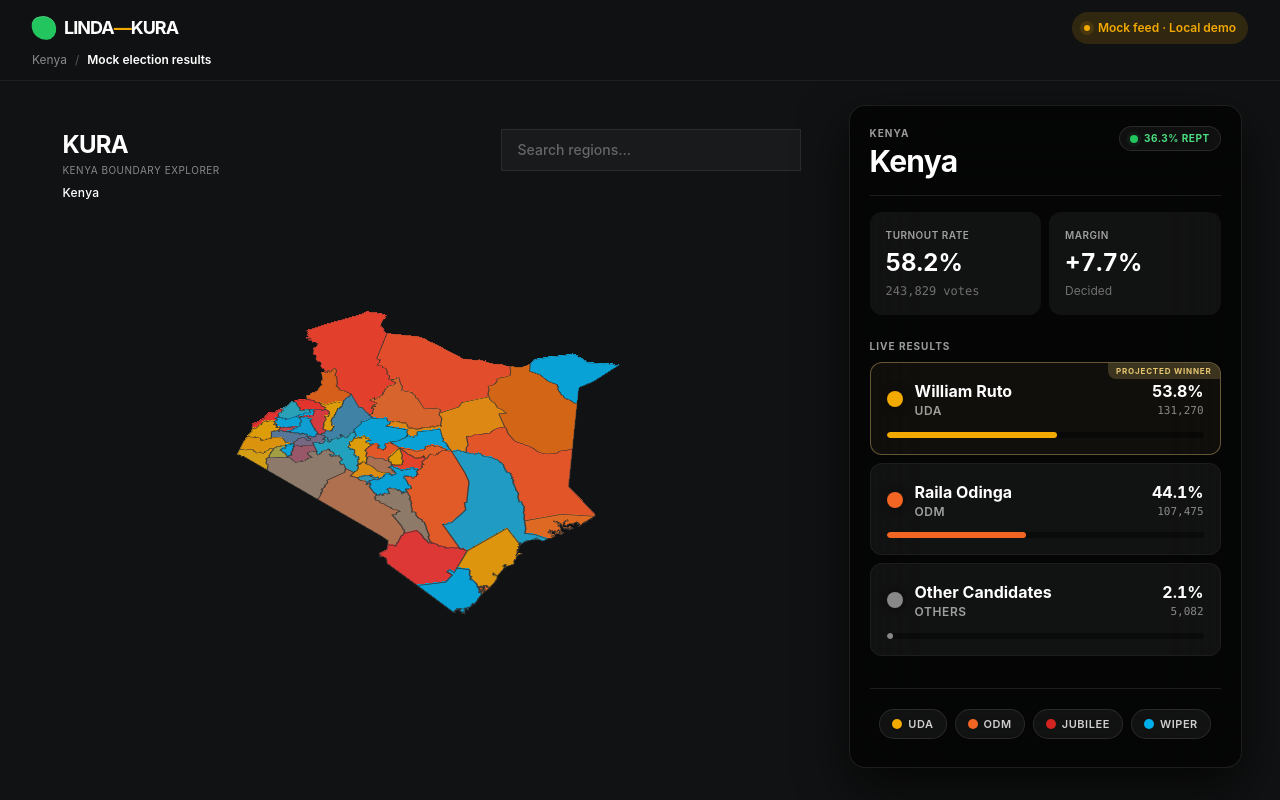
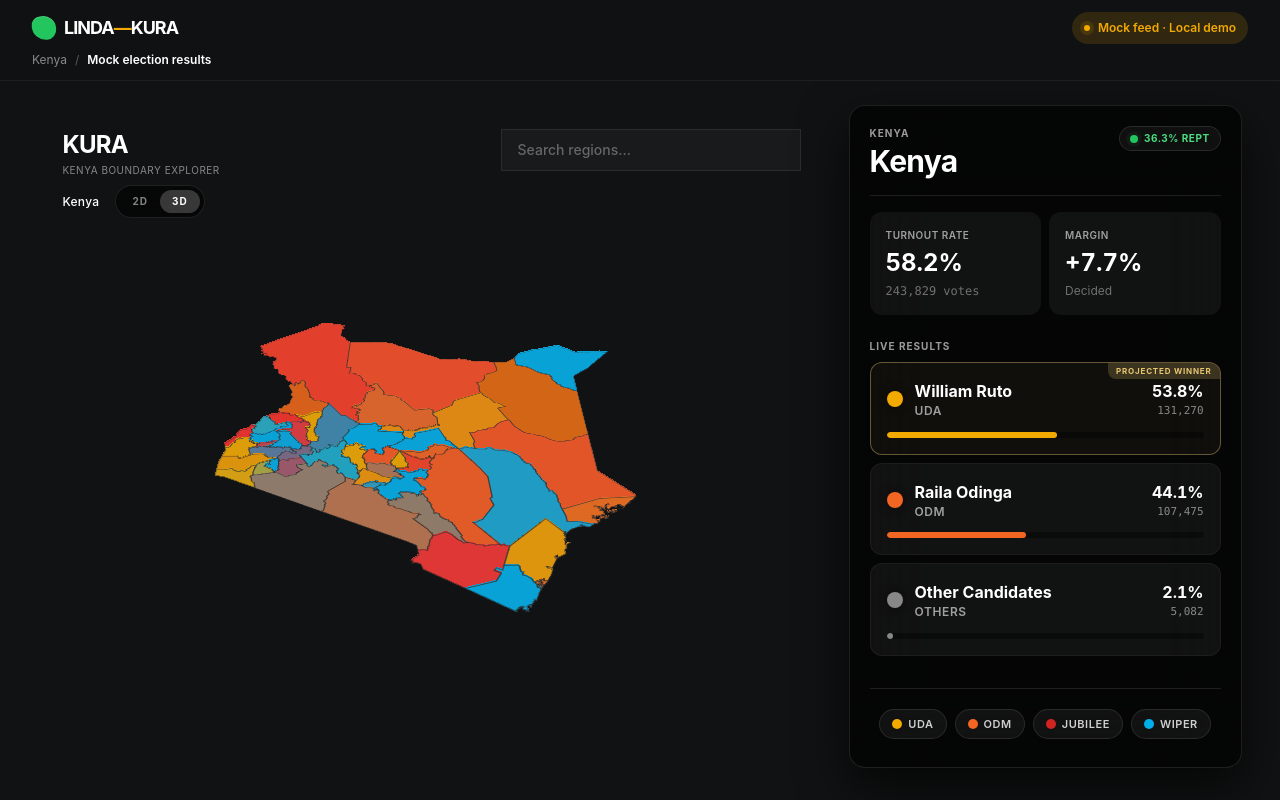
Before and after one commit to Riq32/linda-kura-website, a Next.js app: page / in a window 1280 px wide. Built offline with nearby package versions, Linux system fonts and the light colour scheme.

Commit message:
vertical fix

```diff
--- a/src/components/drilldown-map.tsx
+++ b/src/components/drilldown-map.tsx
@@ -50,6 +50,27 @@ export function DrilldownMap({ onLocationChange, onHoverChange }: { onLocationCh
   const electionDataRef = useRef<Record<string, RegionElectionData>>({});
   const [searchQuery, setSearchQuery] = useState("");
   const [searchResults, setSearchResults] = useState<{ name: string; level: string; hierarchy?: string; properties: any }[]>([]);
+  const [viewMode, setViewMode] = useState<"3D" | "2D">("3D");
+
+  useEffect(() => {
+    if (!mapRef.current) return;
+    const map = mapRef.current;
+
+    // Animate camera on view mode change, ensuring map is loaded
+    const animateCamera = () => {
+      if (viewMode === "3D") {
+        map.easeTo({ pitch: 58, bearing: -15, duration: 1000 });
+      } else {
+        map.easeTo({ pitch: 0, bearing: 0, duration: 1000 });
+      }
+    };
+
+    if (map.isStyleLoaded()) {
+      animateCamera();
+    } else {
+      map.once("load", animateCamera);
+    }
+  }, [viewMode]);
 
   const loadCollection = useCallback(async (name: keyof typeof files) => {
     if (!dataRef.current[name]) {
@@ -93,7 +114,7 @@ export function DrilldownMap({ onLocationChange, onHoverChange }: { onLocationCh
 
     visibleFeaturesRef.current = features;
     const bounds = bbox(features);
-    if (!bounds.isEmpty()) map.fitBounds(bounds, { padding: 72, duration: matchMedia("(prefers-reduced-motion: reduce)").matches ? 0 : 800, pitch: 53, bearing: -10, maxZoom: next.level === "ward" ? 13 : next.level === "constituency" ? 11.5 : 9.5 });
+    if (!bounds.isEmpty()) map.fitBounds(bounds, { padding: 72, duration: matchMedia("(prefers-reduced-motion: reduce)").matches ? 0 : 800, maxZoom: next.level === "ward" ? 13 : next.level === "constituency" ? 11.5 : 9.5 });
     locationRef.current = next; setLocation(next); onLocationChange(next);
   }, [onLocationChange]);
 
@@ -181,7 +202,7 @@ export function DrilldownMap({ onLocationChange, onHoverChange }: { onLocationCh
 
   useEffect(() => {
     if (!container.current || mapRef.current) return;
-    const map = new maplibregl.Map({ container: container.current, attributionControl: false, style: { version: 8, sources: {}, layers: [{ id: "ground", type: "background", paint: { "background-color": "#111213" } }] }, center: [37.9, 0.3], zoom: 5.2, pitch: 53, bearing: -10 });
+    const map = new maplibregl.Map({ container: container.current, attributionControl: false, style: { version: 8, sources: {}, layers: [{ id: "ground", type: "background", paint: { "background-color": "#111213" } }] }, center: [37.9, 0.3], zoom: 5.2, pitch: 58, bearing: -15 });
     mapRef.current = map;
     requestAnimationFrame(() => map.resize());
     map.on("load", async () => {
@@ -338,8 +359,14 @@ export function DrilldownMap({ onLocationChange, onHoverChange }: { onLocationCh
       )}
     </div>
 
-    <nav className="absolute left-6 top-20 z-10 flex flex-wrap items-center gap-2" aria-label="Map location">
-      {crumbs.map((crumb, index) => <span key={crumb.level} className="flex items-center gap-2">{index > 0 && <span className="text-[10px] text-[#444]">/</span>}<button type="button" onClick={() => index < crumbs.length - 1 && void navigate(crumb.level)} disabled={index === crumbs.length - 1} className="text-xs font-medium tracking-wide text-[#888] transition hover:text-white disabled:cursor-default disabled:text-white">{crumb.label}</button></span>)}
+    <nav className="absolute left-6 top-20 z-10 flex flex-wrap items-center gap-4" aria-label="Map location">
+      <div className="flex flex-wrap items-center gap-2">
+        {crumbs.map((crumb, index) => <span key={crumb.level} className="flex items-center gap-2">{index > 0 && <span className="text-[10px] text-[#444]">/</span>}<button type="button" onClick={() => index < crumbs.length - 1 && void navigate(crumb.level)} disabled={index === crumbs.length - 1} className="text-xs font-medium tracking-wide text-[#888] transition hover:text-white disabled:cursor-default disabled:text-white">{crumb.label}</button></span>)}
+      </div>
+      <div className="flex items-center rounded-full border border-white/10 bg-black/60 p-1 backdrop-blur-md">
+        <button type="button" onClick={() => setViewMode("2D")} className={`rounded-full px-3 py-1 text-[10px] font-bold uppercase tracking-widest transition-colors ${viewMode === "2D" ? "bg-white/20 text-white" : "text-white/50 hover:text-white"}`}>2D</button>
+        <button type="button" onClick={() => setViewMode("3D")} className={`rounded-full px-3 py-1 text-[10px] font-bold uppercase tracking-widest transition-colors ${viewMode === "3D" ? "bg-white/20 text-white" : "text-white/50 hover:text-white"}`}>3D</button>
+      </div>
     </nav>
 
     {tooltip && <div className="pointer-events-none absolute z-20 border border-[#2A2C2E] bg-[#181A1C] px-3 py-1.5 text-[10px] font-bold uppercase tracking-widest text-white" style={{ left: tooltip.x, top: tooltip.y }}>{tooltip.name}</div>}
```
